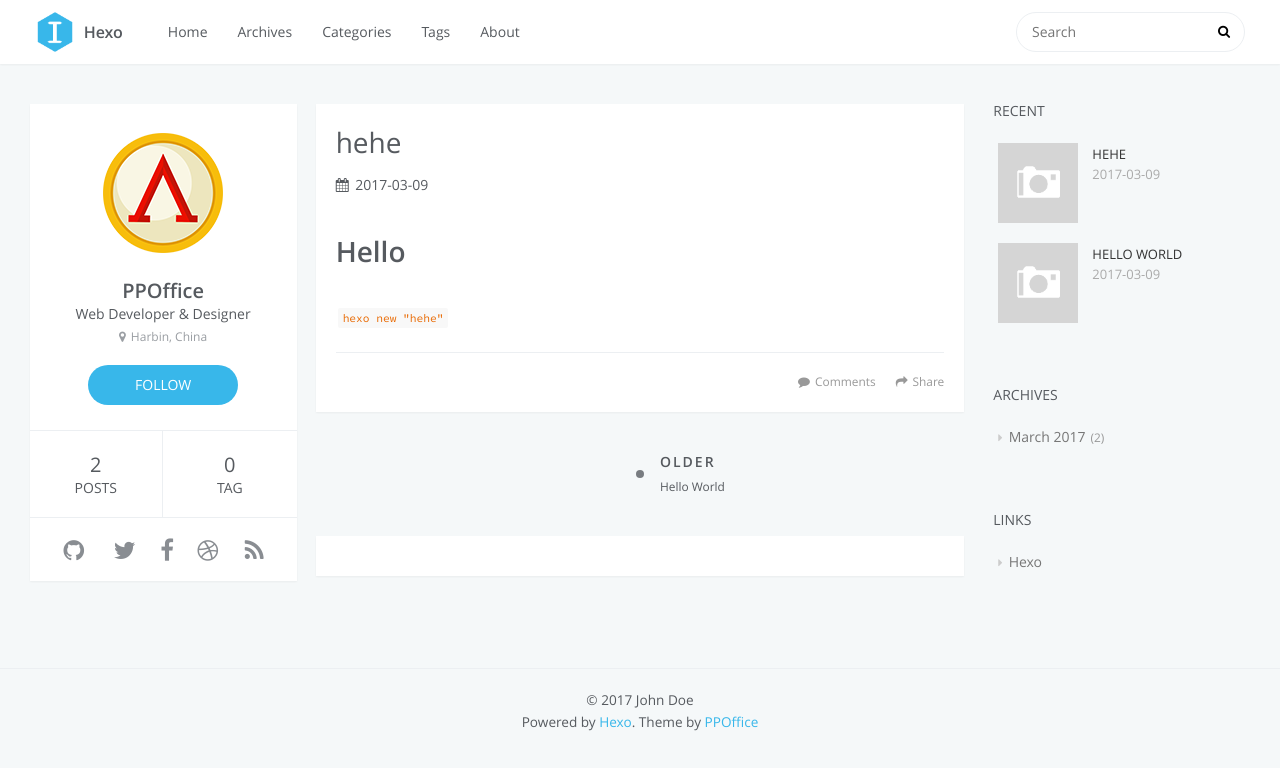
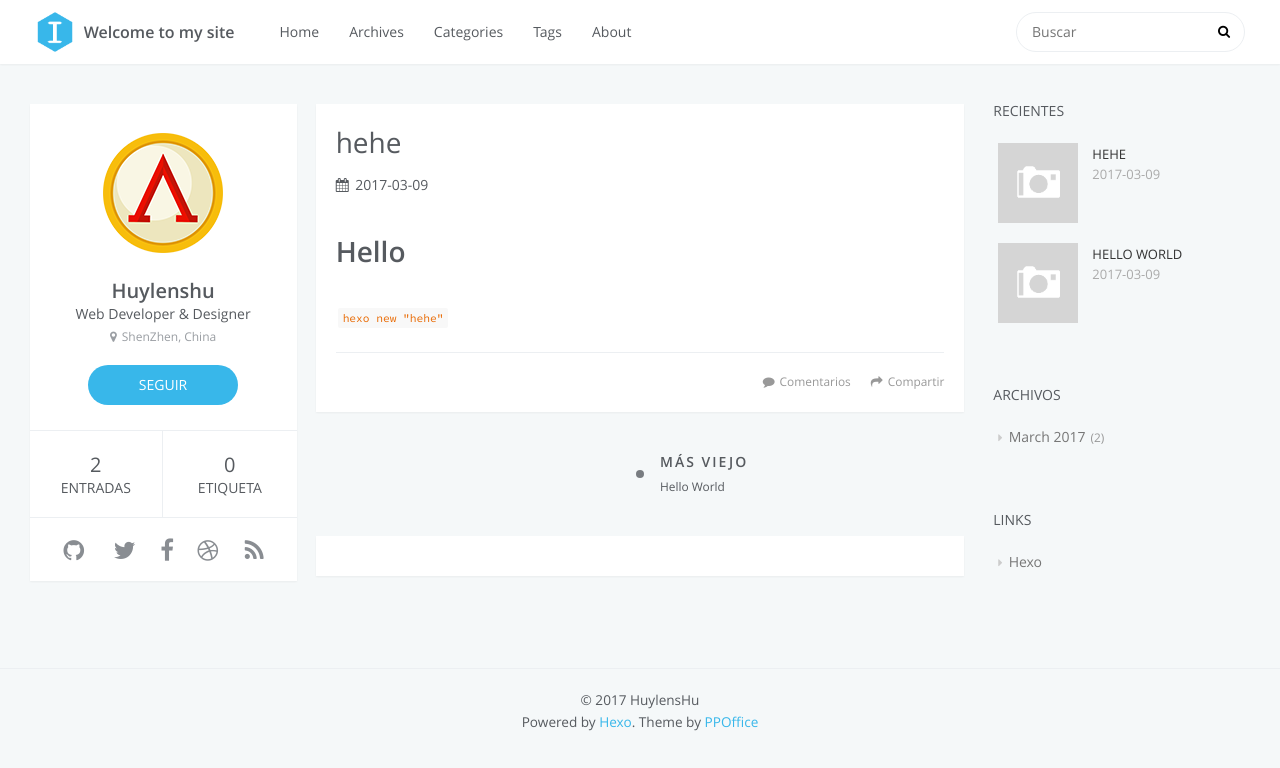
Before and after one commit to HuylensHu/huylenshu.github.io, a plain HTML site: page 2017/03/09/hehe/index.html in a window 1280 px wide. Drawn offline with Linux system fonts and the light colour scheme; no server answers; a script that the page names is missing.

Commit message:
Site updated: 2017-03-10 17:17:44

```diff
--- a/2017/03/09/hehe/index.html
+++ b/2017/03/09/hehe/index.html
@@ -3,13 +3,13 @@
 <head>
     <meta charset="utf-8">
 
-    <title>hehe | Hexo</title>
+    <title>hehe | Welcome to my site</title>
     <meta name="viewport" content="width=device-width, initial-scale=1, maximum-scale=1" />
     <meta name="description" content="Hellohexo new &amp;quot;hehe&amp;quot;">
 <meta property="og:type" content="article">
 <meta property="og:title" content="hehe">
-<meta property="og:url" content="http://yoursite.com/2017/03/09/hehe/index.html">
-<meta property="og:site_name" content="Hexo">
+<meta property="og:url" content="http://huylenshu.github.io/2017/03/09/hehe/index.html">
+<meta property="og:site_name" content="Welcome to my site">
 <meta property="og:description" content="Hellohexo new &amp;quot;hehe&amp;quot;">
 <meta property="og:updated_time" content="2017-03-09T09:38:29.000Z">
 <meta name="twitter:card" content="summary">
@@ -18,7 +18,7 @@
 
 
 
-        <link rel="alternate" href="/" title="Hexo" type="application/atom+xml" />
+        <link rel="alternate" href="/" title="Welcome to my site" type="application/atom+xml" />
 
 
 
@@ -51,7 +51,7 @@
         <div class="outer">
             <a href="/" id="logo">
                 <i class="logo"></i>
-                <span class="site-title">Hexo</span>
+                <span class="site-title">Welcome to my site</span>
             </a>
             <nav id="main-nav">
 
@@ -80,7 +80,7 @@
             <div id="search-form-wrap">
 
     <form class="search-form">
-        <input type="text" class="ins-search-input search-form-input" placeholder="Search" />
+        <input type="text" class="ins-search-input search-form-input" placeholder="Buscar" />
         <button type="submit" class="search-form-submit"></button>
     </form>
     <div class="ins-search">
@@ -99,10 +99,10 @@
 (function (window) {
     var INSIGHT_CONFIG = {
         TRANSLATION: {
-            POSTS: 'Posts',
+            POSTS: 'Entradas',
             PAGES: 'Pages',
-            CATEGORIES: 'Categories',
-            TAGS: 'Tags',
+            CATEGORIES: 'Categorias',
+            TAGS: 'Etiquetas',
             UNTITLED: '(Untitled)',
         },
         ROOT_URL: '/',
@@ -133,7 +133,7 @@
                 <td>
 
     <div class="search-form">
-        <input type="text" class="ins-search-input search-form-input" placeholder="Search" />
+        <input type="text" class="ins-search-input search-form-input" placeholder="Buscar" />
     </div>
 
                 </td>
@@ -150,19 +150,19 @@
     <div class="inner profile-inner">
         <div class="base-info profile-block">
             <img id="avatar" src="/css/images/avatar.png" />
-            <h2 id="name">PPOffice</h2>
+            <h2 id="name">Huylenshu</h2>
             <h3 id="title">Web Developer &amp; Designer</h3>
-            <span id="location"><i class="fa fa-map-marker"></i>Harbin, China</span>
-            <a id="follow" target="_blank" href="https://github.com/ppoffice/">FOLLOW</a>
+            <span id="location"><i class="fa fa-map-marker"></i>ShenZhen, China</span>
+            <a id="follow" target="_blank" href="https://github.com/Huylenshu/">SEGUIR</a>
         </div>
         <div class="article-info profile-block">
             <div class="article-info-block">
                 2
-                <span>posts</span>
+                <span>Entradas</span>
             </div>
             <div class="article-info-block">
                 0
-                <span>tag</span>
+                <span>Etiqueta</span>
             </div>
         </div>
 
@@ -253,7 +253,7 @@
 
 </div>
 
-    <a data-url="http://yoursite.com/2017/03/09/hehe/" data-id="cj03lpxzq0000km5z7yt90dxl" class="article-share-link"><i class="fa fa-share"></i>Share</a>
+    <a data-url="http://huylenshu.github.io/2017/03/09/hehe/" data-id="cj03lpxzq0000km5z7yt90dxl" class="article-share-link"><i class="fa fa-share"></i>Compartir</a>
 <script>
     (function ($) {
         // Prevent duplicate binding
@@ -321,7 +321,7 @@
 
 
 
-        <a href="http://yoursite.com/2017/03/09/hehe/#comments" class="article-comment-link disqus-comment-count" data-disqus-url="http://yoursite.com/2017/03/09/hehe/">Comments</a>
+        <a href="http://huylenshu.github.io/2017/03/09/hehe/#comments" class="article-comment-link disqus-comment-count" data-disqus-url="http://huylenshu.github.io/2017/03/09/hehe/">Comentarios</a>
 
 
         </footer>
@@ -332,7 +332,7 @@
 
 
         <a href="/2017/03/09/hello-world/" id="article-nav-older" class="article-nav-link-wrap">
-            <strong class="article-nav-caption">Older</strong>
+            <strong class="article-nav-caption">Más viejo</strong>
             <div class="article-nav-title">Hello World</div>
         </a>
 
@@ -360,7 +360,7 @@
 
 
     <div class="widget-wrap">
-        <h3 class="widget-title">recent</h3>
+        <h3 class="widget-title">Recientes</h3>
         <div class="widget">
             <ul id="recent-post" class="">
 
@@ -411,7 +411,7 @@
 
 
     <div class="widget-wrap">
-        <h3 class="widget-title">archives</h3>
+        <h3 class="widget-title">Archivos</h3>
         <div class="widget">
             <ul class="archive-list"><li class="archive-list-item"><a class="archive-list-link" href="/archives/2017/03/">March 2017</a><span class="archive-list-count">2</span></li></ul>
         </div>
@@ -424,7 +424,7 @@
 
 
     <div class="widget-wrap widget-list">
-        <h3 class="widget-title">links</h3>
+        <h3 class="widget-title">Links</h3>
         <div class="widget">
             <ul>
 
@@ -445,7 +445,7 @@
         <footer id="footer">
     <div class="outer">
         <div id="footer-info" class="inner">
-            &copy; 2017 John Doe<br>
+            &copy; 2017 HuylensHu<br>
             Powered by <a href="http://hexo.io/" target="_blank">Hexo</a>. Theme by <a href="http://github.com/ppoffice">PPOffice</a>
         </div>
     </div>
@@ -455,7 +455,7 @@
     <script>
     var disqus_config = function () {
 
-            this.page.url = 'http://yoursite.com/2017/03/09/hehe/';
+            this.page.url = 'http://huylenshu.github.io/2017/03/09/hehe/';
 
         this.page.identifier = 'hehe';
     };
```
Also changed, not shown: 2017/03/09/hello-world/index.html (+23 -23 lines), archives/2017/03/index.html (+21 -21 lines), archives/2017/index.html (+21 -21 lines), archives/index.html (+21 -21 lines), index.html (+25 -25 lines).
